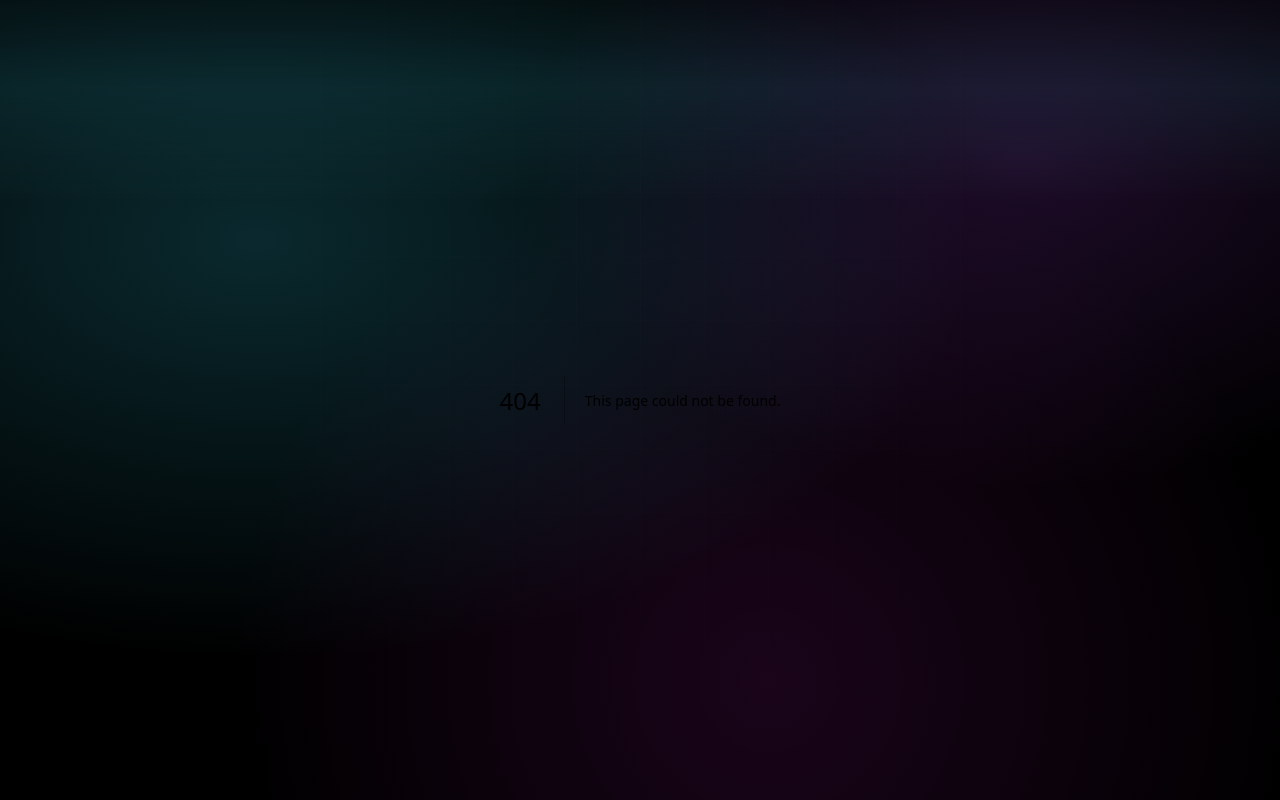
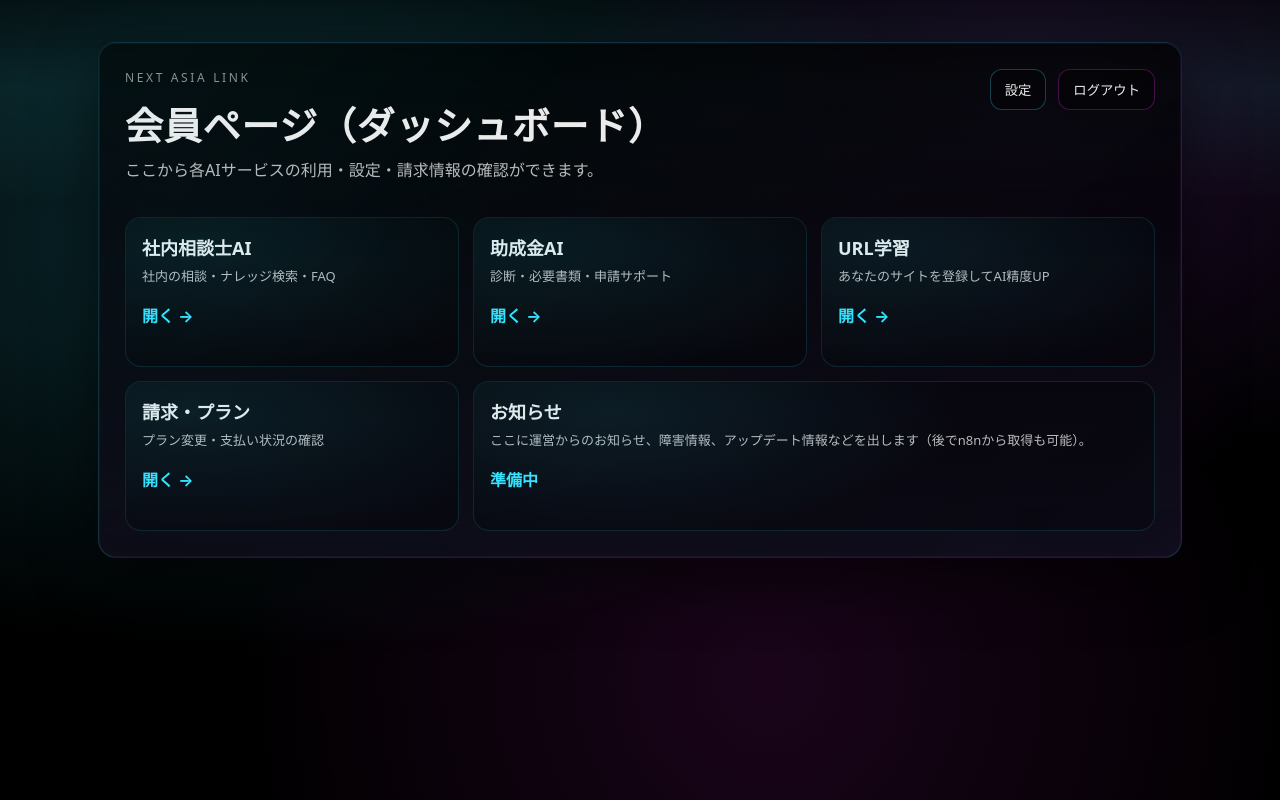
Before and after one commit to info-asiavisionlink/member-page, a Next.js app: page /member in a window 1280 px wide. Before the commit this address had no page. Built offline with nearby package versions, Linux system fonts and the light colour scheme.

Commit message:
Create page.tsx

```diff
--- /dev/null
+++ b/app/member/page.tsx
@@ -0,0 +1,68 @@
+"use client";
+
+import Link from "next/link";
+
+type Card = {
+  title: string;
+  desc: string;
+  href: string;
+};
+
+const cards: Card[] = [
+  { title: "社内相談士AI", desc: "社内の相談・ナレッジ検索・FAQ", href: "/member/naiso" },
+  { title: "助成金AI", desc: "診断・必要書類・申請サポート", href: "/member/subsidy" },
+  { title: "URL学習", desc: "あなたのサイトを登録してAI精度UP", href: "/member/url" },
+  { title: "請求・プラン", desc: "プラン変更・支払い状況の確認", href: "/member/billing" },
+];
+
+export default function MemberPage() {
+  // 将来ここで「tokenチェック → 無ければ/loginへ」みたいにする
+  // const token = typeof window !== "undefined" ? localStorage.getItem("token") : null;
+
+  return (
+    <main className="container">
+      <section className="panel">
+        <div style={{ display: "flex", gap: 12, justifyContent: "space-between", alignItems: "flex-start", flexWrap: "wrap" }}>
+          <div>
+            <div className="brand">NEXT ASIA LINK</div>
+            <h1 className="h1" style={{ marginBottom: 6 }}>会員ページ（ダッシュボード）</h1>
+            <p className="sub">ここから各AIサービスの利用・設定・請求情報の確認ができます。</p>
+          </div>
+
+          <div className="row" style={{ justifyContent: "flex-end" }}>
+            <button className="btn" onClick={() => alert("設定（後で実装）")}>設定</button>
+            <button
+              className="btn btnDanger"
+              onClick={() => {
+                // 将来 token を消してログアウト
+                // localStorage.removeItem("token");
+                window.location.href = "/login";
+              }}
+            >
+              ログアウト
+            </button>
+          </div>
+        </div>
+
+        <div className="grid">
+          {cards.map((c) => (
+            <div key={c.href} className="card">
+              <h3 className="cardTitle">{c.title}</h3>
+              <p className="cardSub">{c.desc}</p>
+              <Link className="cardLink" href={c.href}>
+                開く →
+              </Link>
+            </div>
+          ))}
+          <div className="card" style={{ gridColumn: "span 8" }}>
+            <h3 className="cardTitle">お知らせ</h3>
+            <p className="cardSub">
+              ここに運営からのお知らせ、障害情報、アップデート情報などを出します（後でn8nから取得も可能）。
+            </p>
+            <span className="cardLink" style={{ cursor: "default" }}>準備中</span>
+          </div>
+        </div>
+      </section>
+    </main>
+  );
+}
```
